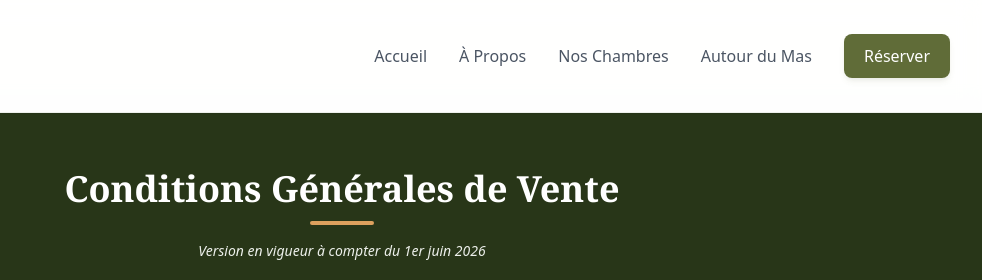
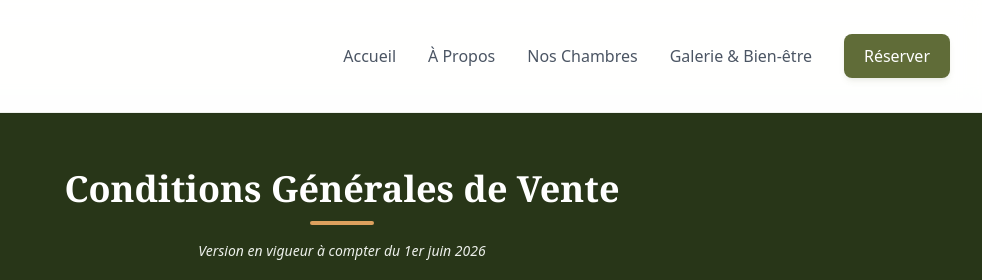
Before and after one commit to ccafr06/masdorcyan, a plain HTML site: page cgv.html in a window 1280 px wide. Shown: the top 280 px of the page, 298-1280 px from the left. Drawn offline with nearby package versions, Linux system fonts and the light colour scheme.

Commit message:
Update cgv.html

```diff
--- a/cgv.html
+++ b/cgv.html
@@ -42,7 +42,7 @@
                     <a href="index.html#accueil" class="hover:text-provence-600 transition-colors">Accueil</a>
                     <a href="index.html#propos" class="hover:text-provence-600 transition-colors">À Propos</a>
                     <a href="index.html#chambres" class="hover:text-provence-600 transition-colors">Nos Chambres</a>
-                    <a href="autour-du-mas.html" class="hover:text-provence-600 transition-colors">Autour du Mas</a>
+                    <a href="index.html#galerie" class="hover:text-provence-600 transition-colors">Galerie & Bien-être</a>
                     <a href="index.html#contact" class="bg-provence-600 text-white px-5 py-2.5 rounded-lg hover:bg-provence-700 transition-all shadow-md shadow-provence-600/10">Réserver</a>
                 </div>
 
```
